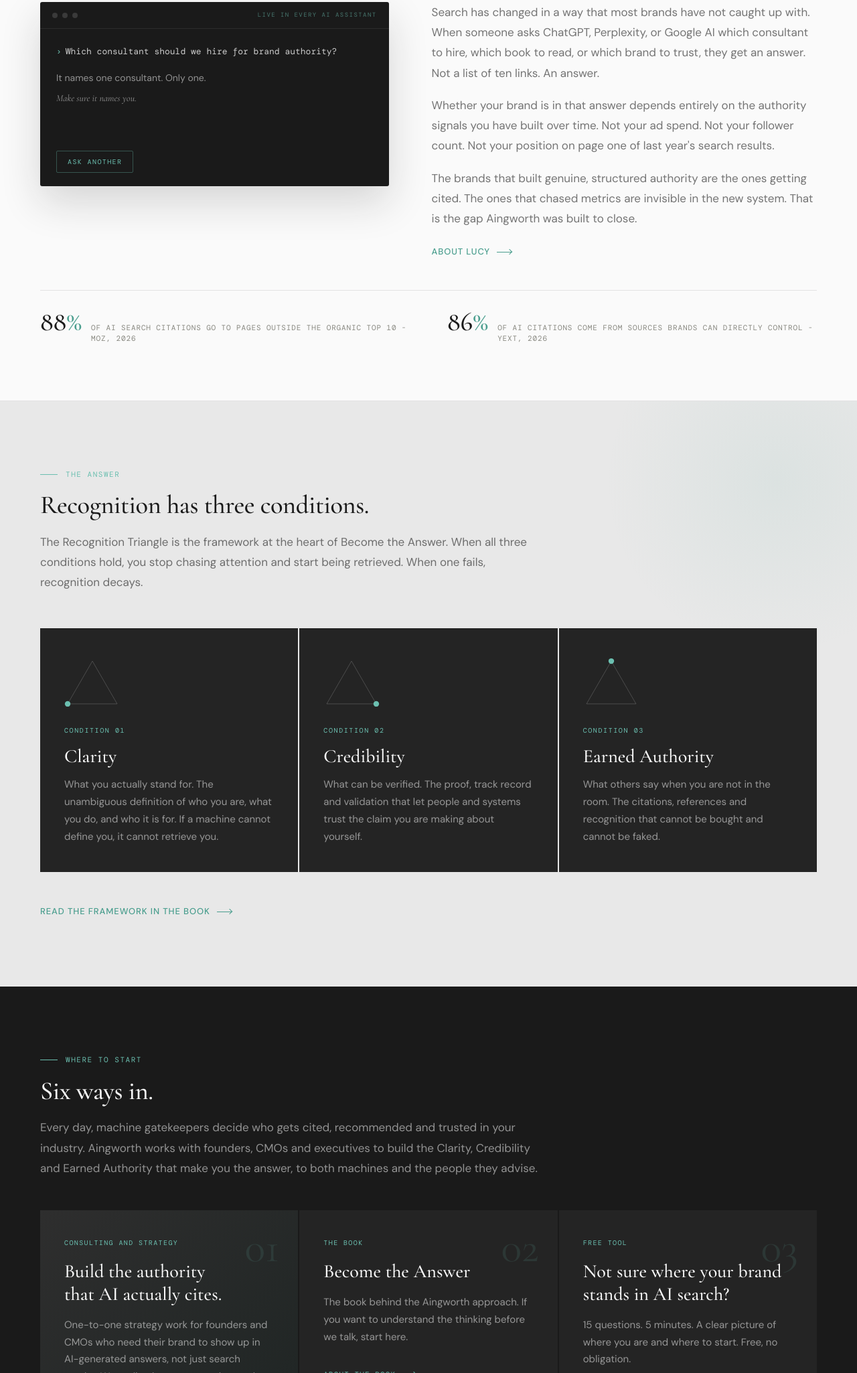
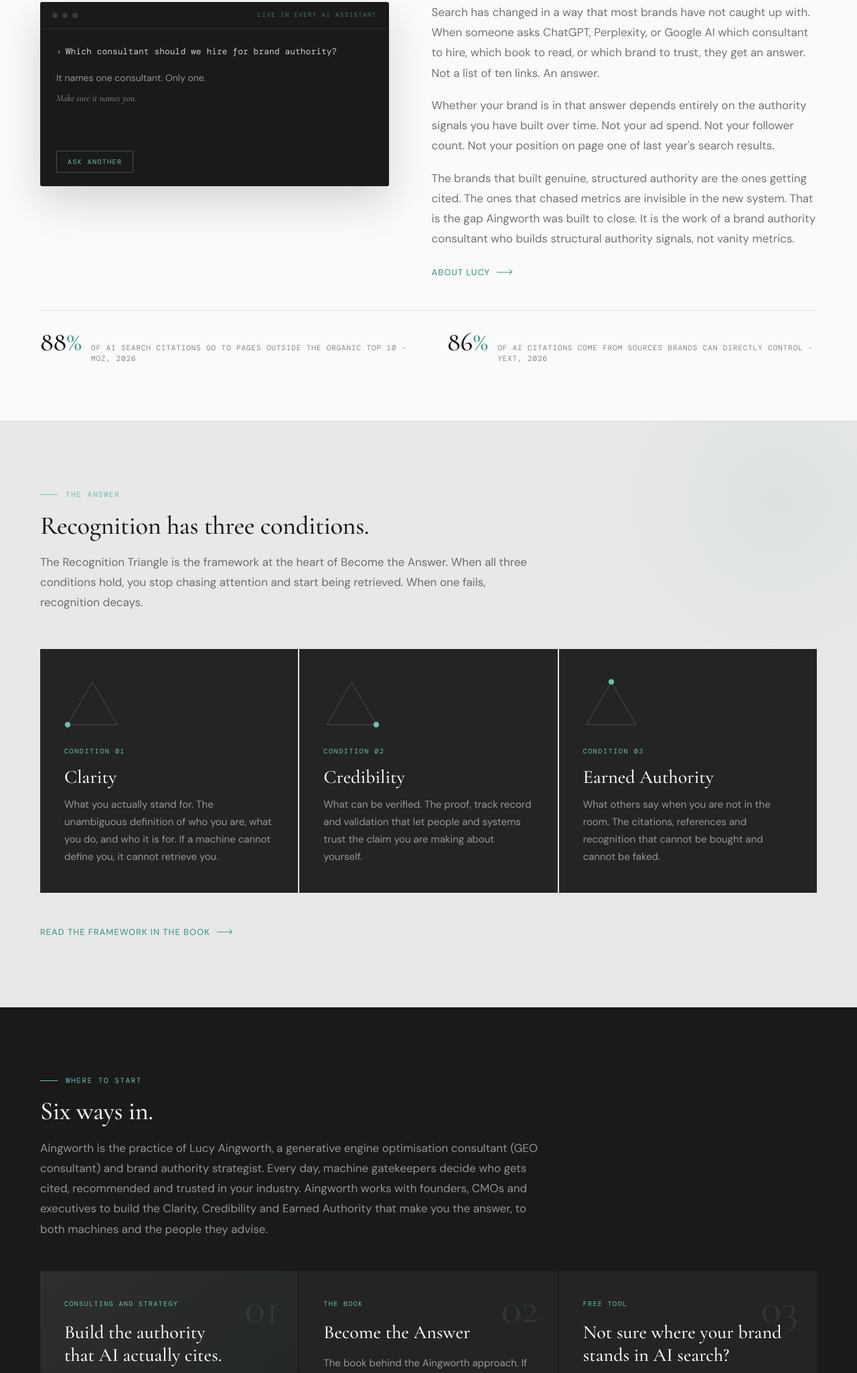
Before and after one commit to Aingworth/Aingworth.com, a plain HTML site: page index.html in a window 1280 px wide. Shown: the part 1089-3139 px from the top of the page at 67% size. Drawn offline with nearby package versions, Linux system fonts and the light colour scheme.

Commit message:
Update index.html

```diff
--- a/index.html
+++ b/index.html
@@ -3,8 +3,8 @@
 <head>
 <meta charset="UTF-8">
 <meta name="viewport" content="width=device-width, initial-scale=1.0">
-<title>Aingworth - AI is already answering. Make sure it answers with you.</title>
-<meta name="description" content="Lucy Aingworth helps founders, CMOs, and executives build brand authority that AI search actually cites. Author of Become the Answer. Founder of Aingworth and HER-Worth.">
+<title>AI Visibility Consultant &amp; Brand Authority Strategist | Aingworth</title>
+<meta name="description" content="AI visibility consultant and brand authority strategist Lucy Aingworth helps founders and CMOs get cited by AI search. Author of Become the Answer.">
 <meta name="robots" content="index, follow">
 <link rel="canonical" href="https://aingworth.com/">
 <meta name="google-site-verification" content="4Wzj0tl8UqJFovAh2t4SVApKJGeo5FA55SEtM_BkZxE" />
@@ -642,7 +642,7 @@ a { color: inherit; text-decoration: none; }
         <div class="sec-body">
           <p>Search has changed in a way that most brands have not caught up with. When someone asks ChatGPT, Perplexity, or Google AI which consultant to hire, which book to read, or which brand to trust, they get an answer. Not a list of ten links. An answer.</p>
           <p>Whether your brand is in that answer depends entirely on the authority signals you have built over time. Not your ad spend. Not your follower count. Not your position on page one of last year's search results.</p>
-          <p>The brands that built genuine, structured authority are the ones getting cited. The ones that chased metrics are invisible in the new system. That is the gap Aingworth was built to close.</p>
+          <p>The brands that built genuine, structured authority are the ones getting cited. The ones that chased metrics are invisible in the new system. That is the gap Aingworth was built to close. It is the work of a brand authority consultant who builds structural authority signals, not vanity metrics.</p>
         </div>
         <a href="/about/" class="tlink" style="margin-top: 24px">
           About Lucy <span class="arr"></span>
@@ -712,7 +712,7 @@ a { color: inherit; text-decoration: none; }
     <div class="bento-head anim">
       <div class="sec-eye"><div class="sec-rule"></div><span class="sec-lbl">Where to Start</span></div>
       <h2 class="sec-h2 sec-h2-light" id="bento-h">Six ways in.</h2>
-      <p class="bento-intro">Every day, machine gatekeepers decide who gets cited, recommended and trusted in your industry. Aingworth works with founders, CMOs and executives to build the Clarity, Credibility and Earned Authority that make you the answer, to both machines and the people they advise.</p>
+      <p class="bento-intro">Aingworth is the practice of Lucy Aingworth, a generative engine optimisation consultant (GEO consultant) and brand authority strategist. Every day, machine gatekeepers decide who gets cited, recommended and trusted in your industry. Aingworth works with founders, CMOs and executives to build the Clarity, Credibility and Earned Authority that make you the answer, to both machines and the people they advise.</p>
     </div>
     <div class="bento-grid">
       <div class="bento-card bento-card-featured anim" role="article">
```
